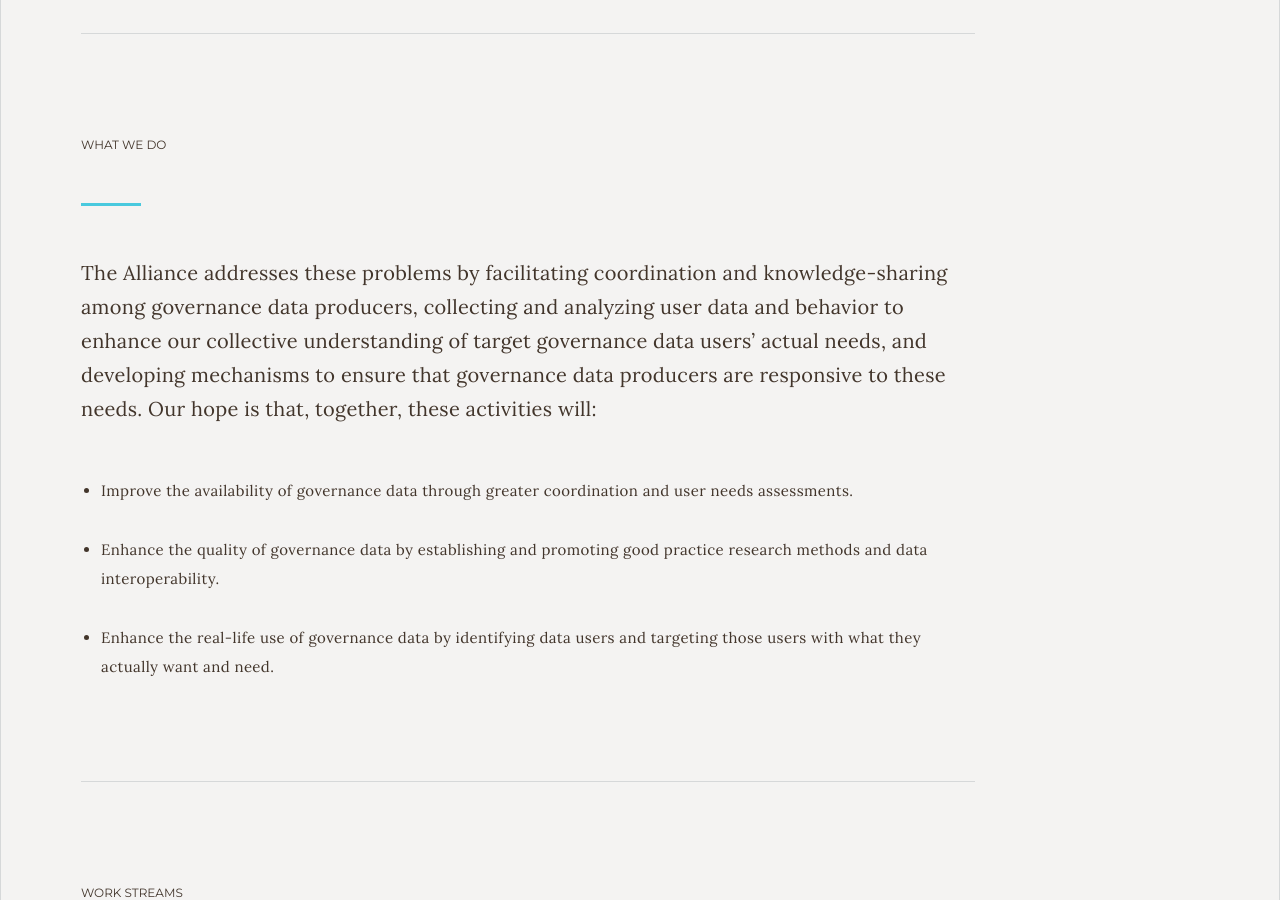
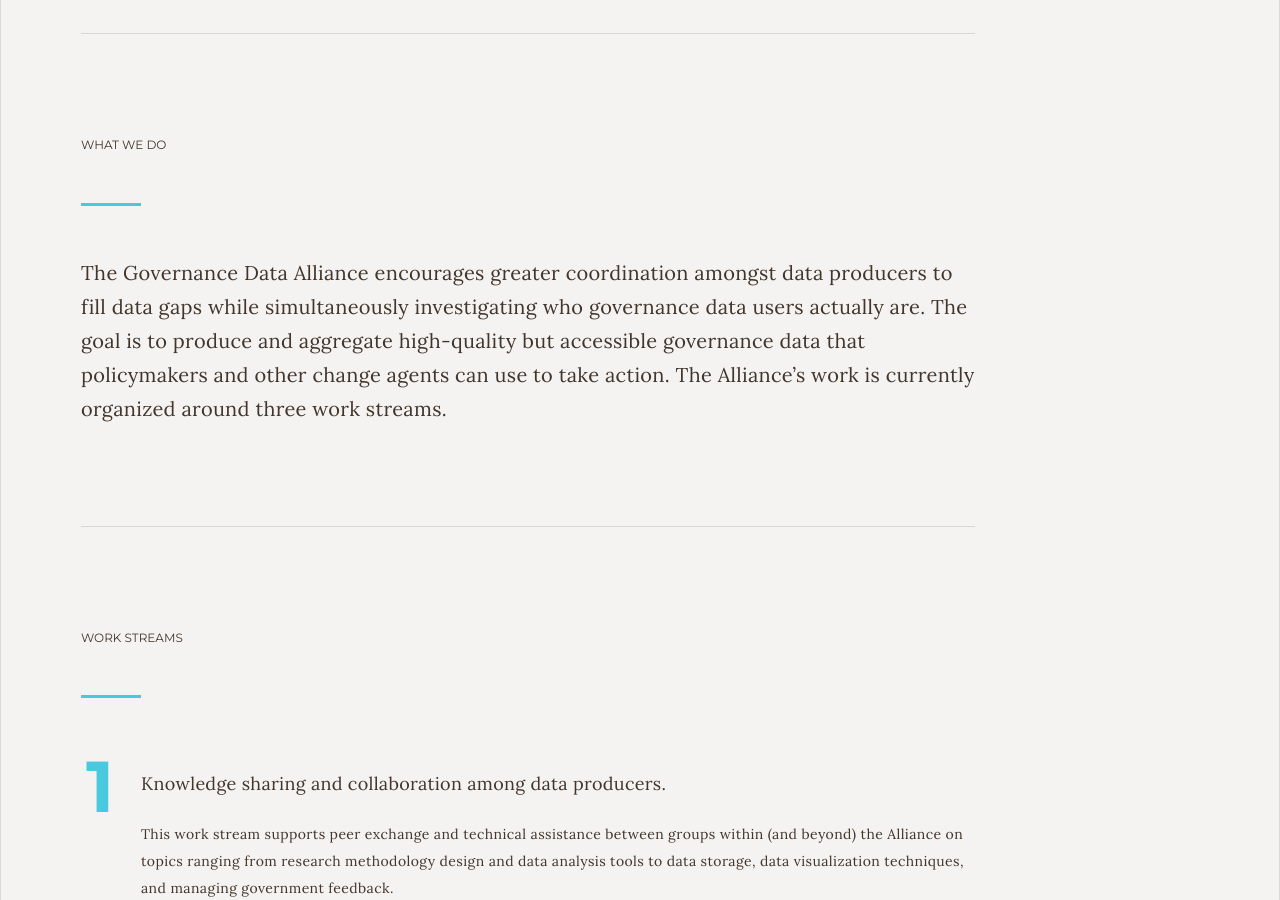
Before and after one commit to GovernanceDataAlliance/GDA-Dashboard, a Jekyll site: the page built from about.md, in a window 1280 px wide and 900 px high, scrolled down 1189 px. Built offline with Jekyll 4.4.1, drawn with Linux system fonts in a browser that asks for light colours.

Commit message:
Updated about.md

```diff
--- a/about.md
+++ b/about.md
@@ -16,11 +16,7 @@
 ___
 
 ## What we do
-The Alliance addresses these problems by facilitating coordination and knowledge-sharing among governance data producers, collecting and analyzing user data and behavior to enhance our collective understanding of target governance data users’ actual needs, and developing mechanisms to ensure that governance data producers are responsive to these needs. Our hope is that, together, these activities will:
-
-* Improve the availability of governance data through greater coordination and user needs assessments.
-* Enhance the quality of governance data by establishing and promoting good practice research methods and data interoperability.
-* Enhance the real-life use of governance data by identifying data users and targeting those users with what they actually want and need.
+The Governance Data Alliance encourages greater coordination amongst data producers to fill data gaps while simultaneously investigating who governance data users actually are. The goal is to produce and aggregate high-quality but accessible governance data that policymakers and other change agents can use to take action. The Alliance’s work is currently organized around three work streams.
 
 ___
 
```
